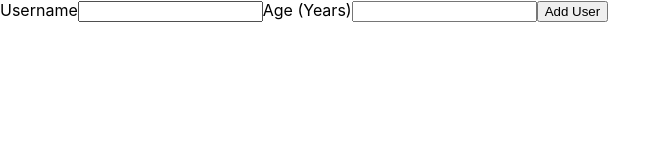
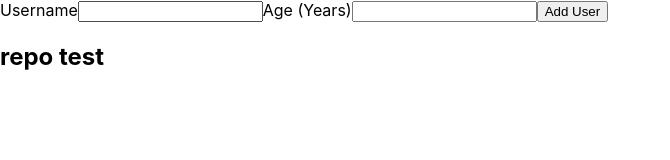
Before and after one commit to Hands34/user-list-project, a React (Create React App) app: page / in a window 1280 px wide. Shown: the top 160 px of the page, without its empty margins (0-670 px from the left). Built offline with nearby package versions, Linux system fonts and the light colour scheme.

Commit message:
repo test

```diff
--- a/src/App.js
+++ b/src/App.js
@@ -5,6 +5,7 @@
   return (
     <div>
       <AddUser />
+      <h2>repo test</h2>
     </div>
   );
 }
```
